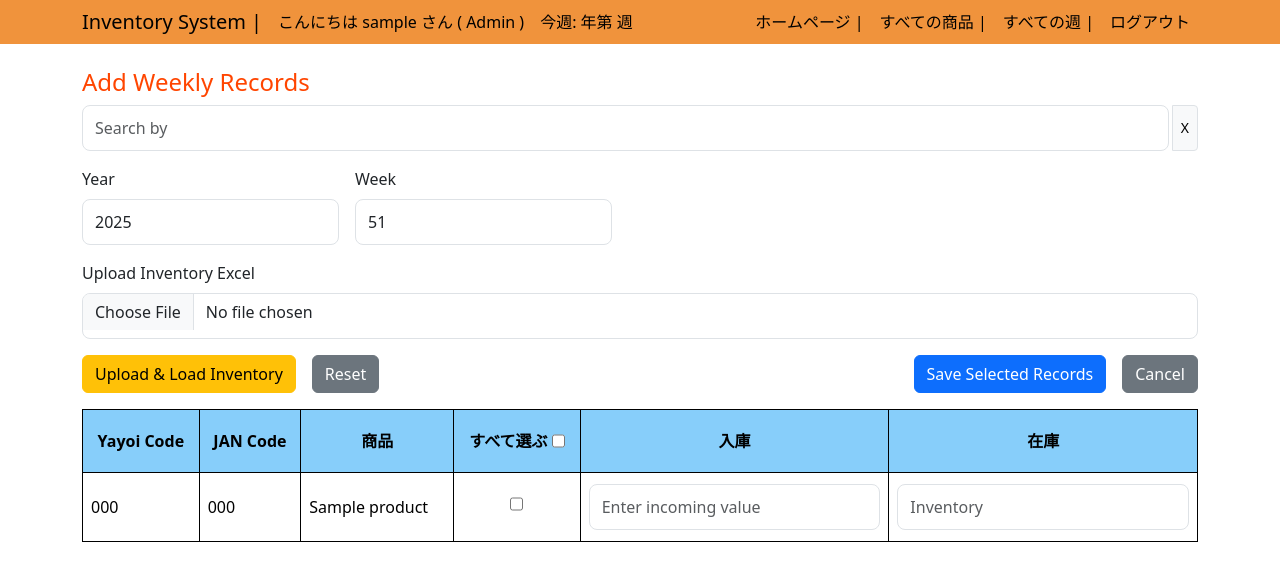
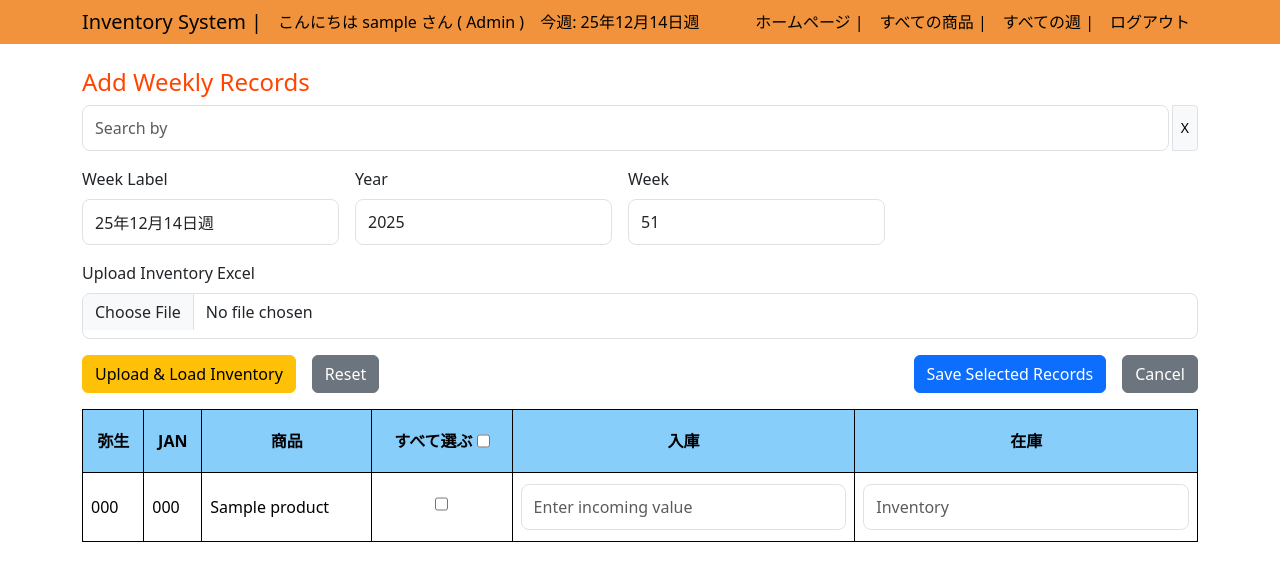
Before and after one commit to akhatri404/inventorymanagementsystem, a Django app: page /weekly/bulk-add/ in a window 1280 px wide. Shown: the top 581 px of the page. Run offline with Django 5.2, Linux system fonts and the light colour scheme; a user stored in the database is signed in; tables that the repository leaves empty hold one stand-in row (values such as "Sample post"); some libraries are stand-ins or nearby versions.

Commit message:
pythonanywhere.com

```diff
--- a/dashboard/views.py
+++ b/dashboard/views.py
@@ -2,8 +2,8 @@ from django.shortcuts import render, redirect
 from django.contrib.auth.decorators import login_required
 from products.models import Product
 from weekly.models import WeeklyRecord
-from .predict import predict_inventory
-from datetime import date
+#from .predict import predict_inventory
+from datetime import date, timedelta
 from django.contrib import messages
 from django.db.models import Max, Subquery, OuterRef, Sum
 from django.core.paginator import Paginator
@@ -13,12 +13,24 @@ from django.http import HttpResponse
 
 from django.db.models import Q
 
+def iso_week_to_japanese_label(iso_year: int, iso_week: int) -> str:
+    # Monday of ISO week
+    monday = date.fromisocalendar(iso_year, iso_week, 1)
+
+    # Sunday-start week (Japanese UI)
+    sunday = monday - timedelta(days=1)
+    return f"{sunday.strftime('%y')}年{sunday.month}月{sunday.day}日週"
+
+today = date.today()
+current_year = today.isocalendar().year
+current_week = today.isocalendar().week
+week_label = iso_week_to_japanese_label(current_year, current_week)
+
 @login_required
 def home(request):
     try:
-        today = date.today()
-        current_year = today.isocalendar().year
-        current_week = today.isocalendar().week
+        sunday = today - timedelta(days=(today.weekday() + 1) % 7)
+        week_label = f"{sunday.strftime('%y')}年{sunday.month}月{sunday.day}日週"
 
         products = Product.objects.filter(is_active=True)
         # Filters and search
@@ -48,6 +60,7 @@ def home(request):
         glatest_record = WeeklyRecord.objects.order_by('-year', '-week_no').first()
         latest_week= glatest_record.week_no
         latest_year= glatest_record.year
+        latest_label = iso_week_to_japanese_label(latest_year, latest_week)
 
         #dashboard stats
         total_products = Product.objects.all().count()
@@ -62,8 +75,8 @@ def home(request):
         for p in products:
             latest = WeeklyRecord.objects.filter(
                 product=p,
-                year=current_year,
-                week_no=current_week
+                year=latest_year,
+                week_no=latest_week
             ).first()
 
             if latest and latest.remaining_weeks <= 5:
@@ -76,7 +89,7 @@ def home(request):
             p.record = p.weeklyrecord_set.filter(year=current_year, week_no=current_week).first()
 
         # Predictions
-        product_predictions = {p.jan_code:predict_inventory(p,weeks=1) for p in products}
+        #product_predictions = {p.jan_code:predict_inventory(p,weeks=1) for p in products}
 
         # --- Pagination ---
         paginator = Paginator(products, 50)  # 50 items per page
@@ -105,7 +118,6 @@ def home(request):
             'total_inactive': total_inactive,
             'need_attention':need_attention,
             'recently_added':recently_added,
-            'product_predictions':product_predictions,
             'show_need_attention_popup':show_modal,
             'show_recently_added_popup':len(recently_added)>0,
             'current_year':current_year,
@@ -117,6 +129,8 @@ def home(request):
             'start_index': start_index,
             'latest_year': latest_year,
             'latest_week': latest_week,
+            'week_label': week_label,
+            'latest_label': latest_label,
         }
 
         return render(request,'dashboard/home.html', context)
@@ -159,12 +173,14 @@ def export_csv(request):
     # Build dynamic filename
     filename = f"inventory_export_{start_year}{start_week}_{end_year}{end_week}.csv"
 
-    response = HttpResponse(content_type='text/csv')
+    response = HttpResponse(content_type='text/csv; charset=utf-8')
     response['Content-Disposition'] = f'attachment; filename="{filename}"'
+    response.write('\ufeff')
 
     writer = csv.writer(response)
     writer.writerow(['年',
         '週',
+        '週ラベル',
         '弥生',
         'JAN',
         '商品',
@@ -181,8 +197,10 @@ def export_csv(request):
 
     for r in records:
         p = r.product
+        week_label = iso_week_to_japanese_label(r.year, r.week_no)
         writer.writerow([r.year,
             r.week_no,
+            week_label,
             p.yayoi_code,
             p.jan_code,
             p.product_name,
@@ -201,17 +219,12 @@ def export_csv(request):
 
 @login_required
 def weekly_summary(request):
-    year = request.GET.get('year', '')
-    week = request.GET.get('week', '')
     search = request.GET.get('search', '')
+    week_input = request.GET.get("week")
+    selected_week_value = ""
+    selected_label = None
 
     records = WeeklyRecord.objects.select_related("product").order_by("-year", "-week_no")
-
-    if year:
-        records = records.filter(year=year)
-
-    if week:
-        records = records.filter(week_no=week)
 
     if search:
         records = records.filter(
@@ -219,6 +232,14 @@ def weekly_summary(request):
             Q(product__jan_code__icontains=search) |
             Q(product__yayoi_code__icontains =search)
         )
+    if week_input:
+            year, week = str.split(week_input, '-W')
+            year = int(year)
+            week = int(week)
+            records = records.filter(year=year, week_no=week)
+
+            selected_week_value = week_input
+            selected_label = iso_week_to_japanese_label(year, week)
 
     # --- Pagination ---
     paginator = Paginator(records, 50)  # 20 items per page
@@ -230,11 +251,14 @@ def weekly_summary(request):
 
     context = {
         "records": page_obj,
-        "year": year,
-        "week": week,
         "search": search,
         'page_obj': page_obj,
         'start_index': start_index,
+        "selected_week_value": selected_week_value,
+        "current_year": current_year,
+        "current_week": current_week,
+        "week_label": week_label,
+        "selected_label": selected_label,
     }
     return render(request, 'dashboard/weekly_summary.html', context)
 
@@ -297,6 +321,7 @@ def inventory_list(request):
 @login_required
 def need_attention_list(request):
     search = request.GET.get('search', '')
+    export = request.GET.get('export')  # 👈 export flag
     # find latest week with data
     latest_record = WeeklyRecord.objects.order_by('-year', "-week_no").first()
 
@@ -317,6 +342,34 @@ def need_attention_list(request):
      # sort by remaining weeks (highest first)
     records = records.order_by("-remaining_weeks")
 
+    # 🔹 EXPORT MODE (NO PAGINATION)
+    if export == "csv":
+        response = HttpResponse(content_type='text/csv; charset=utf-8')
+        response['Content-Disposition'] = (
+            f'attachment; filename="need_attention_{latest_record.year}_W{latest_record.week_no}.csv"'
+        )
+        response.write('\ufeff')  # BOM for UTF-8
+
+        writer = csv.writer(response)
+        writer.writerow([
+            '#',
+            '商品名',
+            'JAN',
+            '弥生',
+            '残週'
+        ])
+
+        for idx, r in enumerate(records, start=1):
+            writer.writerow([
+                idx,
+                r.product.product_name,
+                r.product.jan_code,
+                r.product.yayoi_code,
+                round(r.remaining_weeks, 1)
+            ])
+
+        return response
+
     # PAGINATION (20 per page)
     paginator = Paginator(records, 50)
     page_number = request.GET.get("page")
@@ -328,6 +381,9 @@ def need_attention_list(request):
         'page_obj': page_obj,
         'search' : search,
         'start_index':start_index,
+        'current_year':current_year,
+        'current_week':current_week,
+        'week_label':week_label,
     })
 
 @login_required
--- a/templates/base.html
+++ b/templates/base.html
@@ -53,7 +53,7 @@
       {% endif %}
 
       <span class="navbar-text text-black me-3">
-        今週: {{ current_year }} 年第 {{ current_week }} 週
+        今週: {{ week_label }}
       </span>
 
       <!-- RIGHT SIDE LINKS -->
@@ -86,12 +86,16 @@
         </li> -->
 
           <li class="nav-item">
+            {% if user.is_authenticated %}
             <form method="post" action="{% url 'logout' %}">
               {% csrf_token %}
               <button type="submit" class="btn btn-link nav-link text-black hover-color">
                 ログアウト
               </button>
             </form>
+            {% else %}
+            <a class="nav-link text-black hover-color" href="{% url 'login' %}">ログイン</a>
+            {% endif %}
           </li>
       </ul>
 
--- a/templates/dashboard/need_attention.html
+++ b/templates/dashboard/need_attention.html
@@ -4,12 +4,13 @@
 <h4>商品表 - 注意が必要 ! </h4>
 
     <form method="get" class="row g-2 mb-3">
-        <div class="col-md-9">
+        <div class="col-md-6">
             <input type="text" name="search" value="{{ search }}" placeholder="Search" class="form-control" />
         </div>
-        <div class="col-md-3 d-flex gap-2 align-items-center">
+        <div class="col-md-6 d-flex gap-2 align-items-center">
             <button class="btn btn-primary w-50">フィルター</button>
             <a href="{% url 'dashboard-need-attention' %}" class="btn btn-secondary w-50">リセット</a>
+            <a href="?export=csv&search={{ search }}" class="btn btn-success w-50"> Export CSV </a>
         </div>
     </form>
 
--- a/templates/weekly/add_weekly_bulk.html
+++ b/templates/weekly/add_weekly_bulk.html
@@ -18,14 +18,20 @@
 
     <div class="d-flex gap-3 mb-3 align-items-end">
         <div>
+            <label class="form-label">Week Label</label>
+            <input type="text" name="week_label" class="form-control" value="{{ week_label }}" readonly>
+        </div>
+
+        <div>
             <label class="form-label">Year</label>
-            <input type="number" name="year" class="form-control" value="{{ year }}">
+            <input type="number" name="year" class="form-control" value="{{ year }}" readonly>
         </div>
 
         <div>
             <label class="form-label">Week</label>
-            <input type="number" name="week" class="form-control" value="{{ week }}">
+            <input type="number" name="week" class="form-control" value="{{ week }}" readonly>
         </div>
+
         <!-- <button type="button" class="btn btn-info mb-0" id="load-defaults-btn" style="height: 45px;">
             Load Default Values
         </button> -->
@@ -64,8 +70,8 @@
     <table id="productTable" class="table table-hover align-middle table-bordered border-secondary-subtle">
         <thead>
             <tr align="center">
-                <th>Yayoi Code</th>
-                <th>JAN Code </th>
+                <th>弥生</th>
+                <th>JAN</th>
                 <th>商品 </th>
                 <th> <div class="d-flex justify-content-center align-items-center gap-1">
                     すべて選ぶ <input type="checkbox" id="selectAll"> </div>
--- a/weekly/models.py
+++ b/weekly/models.py
@@ -1,6 +1,7 @@
 from django.db import models
 from products.models import Product, ProductDefaults
 from django.conf import settings
+from datetime import date
 
 class WeeklyRecord(models.Model):
     year = models.IntegerField()
--- a/weekly/views.py
+++ b/weekly/views.py
@@ -9,6 +9,8 @@ from products.models import Product
 
 import pandas as pd
 from django.http import JsonResponse
+
+from dashboard.views import iso_week_to_japanese_label
 
 @login_required
 @role_required(['add'])
@@ -56,6 +58,7 @@ def add_weekly_bulk(request):
         return y, w
 
     default_year, default_week = get_previous_week()
+    week_label = iso_week_to_japanese_label(default_year, default_week)
 
     products = Product.objects.all().order_by("yayoi_code")
 
@@ -79,7 +82,7 @@ def add_weekly_bulk(request):
                 week_no=week,
                 defaults={
                     'incoming_goods': incoming,
-                    'inventory': inventory
+                    'inventory': inventory,
                 }
             )
 
@@ -96,6 +99,7 @@ def add_weekly_bulk(request):
         "products": products,
         "year": default_year,
         "week": default_week,
+        "week_label": week_label,
     })
 
 # @login_required
@@ -181,22 +185,22 @@ def upload_weekly_inventory(request):
         return JsonResponse({"error": "No file uploaded"}, status=400)
 
     try:
-        df = pd.read_excel(file, sheet_name='Sheet1')
+        df = pd.read_excel(file)
     except:
         return JsonResponse({"error": "Invalid Excel file"}, status=400)
 
-    required = {"yayoi_code", "product_name", "inventory"}
+    required = {"商品コード", "商品名", "総数"}
     if not required.issubset(df.columns):
         return JsonResponse({
-            "error": "Excel must include: yayoi_code, product_name, inventory"
+            "error": "Excel must include: 商品コード, 商品名, 総数"
         }, status=400)
 
     # -------------------------
     # Extract values
     # -------------------------
-    codes = df["yayoi_code"].astype(str).tolist()
-    names = df["product_name"].astype(str).tolist()
-    c_values = df["inventory"].fillna(0).astype(int).tolist()
+    codes = df["商品コード"].astype(str).tolist()
+    names = df["商品名"].astype(str).tolist()
+    c_values = df["総数"].fillna(0).astype(int).tolist()
 
     # -------------------------
     # E column
```
Also changed, not shown: dashboard/predict.py (+14 -14 lines), inventory/settings.py (+25 -25 lines), products/forms.py (+11 -0 lines), products/views.py (+10 -0 lines), templates/dashboard/home.html (+25 -3 lines), templates/dashboard/weekly_summary.html (+11 -9 lines).
